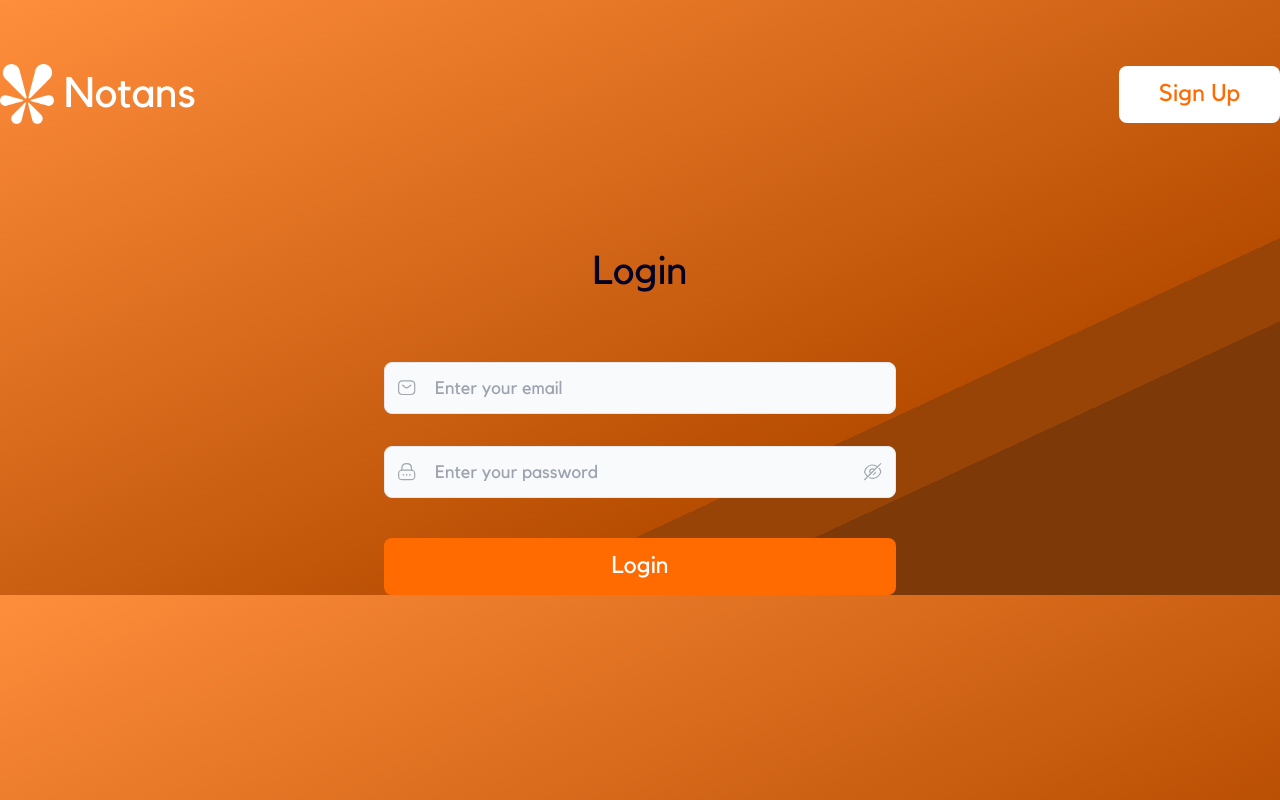
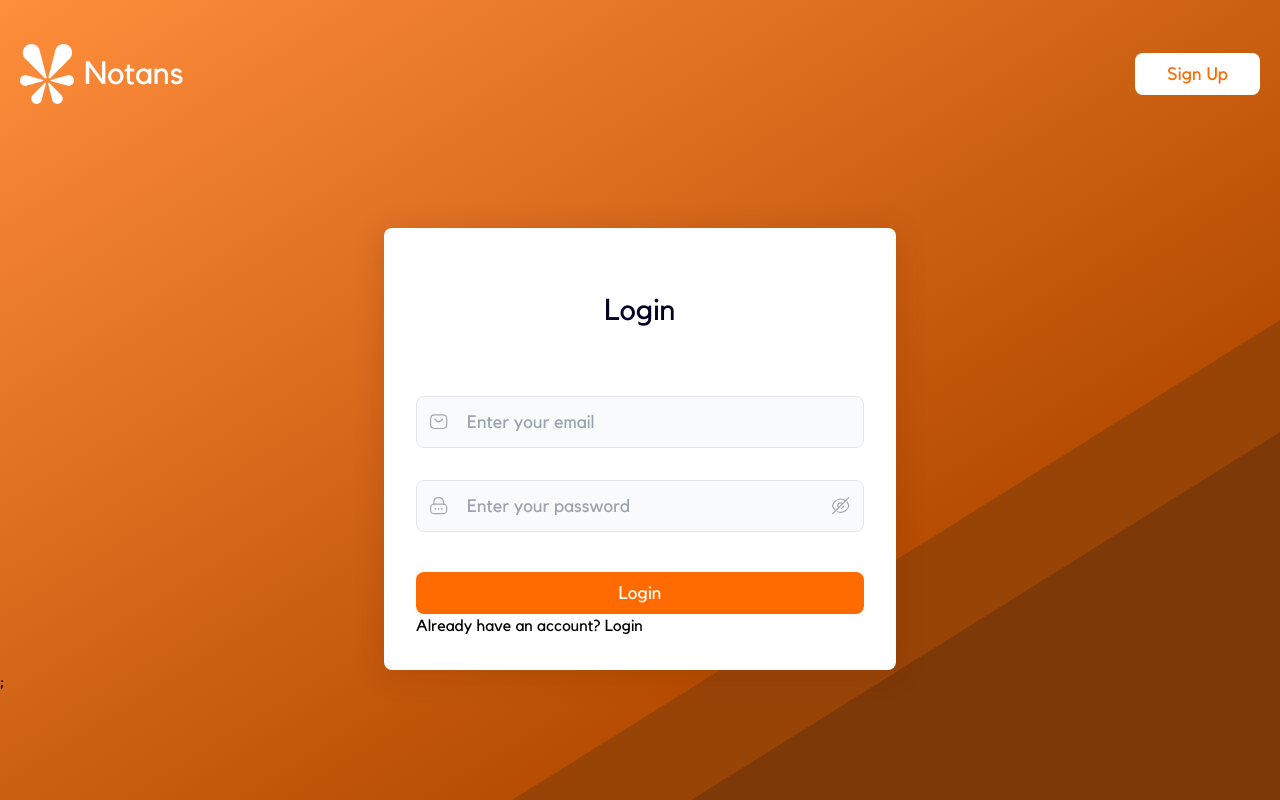
Before and after one commit to rahul-bharati/notans, a Next.js app in the folder packages/client/: page /login in a window 1280 px wide. Built offline with nearby package versions, Linux system fonts and the light colour scheme.

Commit message:
Add responsiveness for buttons and login page

```diff
--- a/packages/client/components/Button/FilledButton.tsx
+++ b/packages/client/components/Button/FilledButton.tsx
@@ -1,6 +1,15 @@
+import { MouseEventHandler } from "react";
 import styles from "./index.module.scss";
 
-const FilledButton = ({ title, type }: { title: string; type?: string }) => {
+const FilledButton = ({
+  title,
+  type,
+  onClick,
+}: {
+  title: string;
+  type?: string;
+  onClick?: MouseEventHandler;
+}) => {
   return (
     <button
       className={
@@ -8,6 +17,7 @@ const FilledButton = ({ title, type }: { title: string; type?: string }) => {
           ? `${styles["filled-button-full"]}`
           : `${styles["filled-button"]}`
       }
+      onClick={onClick}
     >
       {title}
     </button>
--- a/packages/client/components/Button/index.module.scss
+++ b/packages/client/components/Button/index.module.scss
@@ -7,6 +7,12 @@
   color: $orange;
   padding: 14px 40px;
   border-radius: 8px;
+
+  @media only screen and (min-width: 768px) {
+    font-size: 18px;
+    line-height: 22px;
+    padding: 10px 32px;
+  }
 }
 
 .filled-button-full {
@@ -16,6 +22,12 @@
   color: $white;
   padding: 14px 40px;
   border-radius: 8px;
+
+  @media only screen and (min-width: 768px) {
+    font-size: 18px;
+    line-height: 22px;
+    padding: 10px 32px;
+  }
 }
 
 .outline-button {
@@ -26,4 +38,10 @@
   padding: 14px 40px;
   border-radius: 8px;
   border: 2px solid $navy-blue;
+
+  @media only screen and (min-width: 768px) {
+    font-size: 18px;
+    line-height: 22px;
+    padding: 10px 32px;
+  }
 }
--- a/packages/client/components/Hero/index.module.scss
+++ b/packages/client/components/Hero/index.module.scss
@@ -4,13 +4,23 @@
   font-weight: 700;
   font-size: 64px;
   line-height: 76px;
+
+  @media only screen and (min-width: 768px) {
+    font-size: 44px;
+    line-height: 52px;
+  }
 }
 
 .hero-sub-head {
   font-size: 32px;
   line-height: 38px;
   margin-top: 8px;
-  color: rgba($color: $white, $alpha: .7);
+  color: rgba($color: $white, $alpha: 0.7);
+
+  @media only screen and (min-width: 768px) {
+    font-size: 22px;
+    line-height: 28px;
+  }
 }
 
 .input-container {
@@ -23,6 +33,11 @@
   justify-content: center;
   padding: 4px;
   padding-left: 32px;
+
+  @media only screen and (min-width: 768px) {
+    min-width: 480px;
+    padding-left: 24px;
+  }
 }
 
 .username-input {
@@ -36,7 +51,12 @@
   outline: none;
 
   &::placeholder {
-    color: rgba($color: $white, $alpha: .7);
+    color: rgba($color: $white, $alpha: 0.7);
+  }
+
+  @media only screen and (min-width: 768px) {
+    font-size: 18px;
+    line-height: 22px;
   }
 }
 
@@ -44,4 +64,9 @@
   font-size: 24px;
   line-height: 29px;
   color: $white;
+
+  @media only screen and (min-width: 768px) {
+    font-size: 18px;
+    line-height: 22px;
+  }
 }
--- a/packages/client/components/Hero/index.tsx
+++ b/packages/client/components/Hero/index.tsx
@@ -5,10 +5,9 @@ import Navbar from "../Navbar";
 
 const Hero: NextComponentType = () => {
   return (
-    <div className="Hero min-h-[100vh]">
-      <Navbar />
+    <div className="Hero">
       <div className="container-fluid h-full min-h-[60vh] flex items-center justify-center">
-        <div className="hero-container max-w-[970px] flex flex-col items-center h-4/5">
+        <div className="hero-container md:max-w-[680px] lg:max-w-[970px] flex flex-col items-center h-4/5">
           <h2 className={`${styles["hero-heading"]} text-white text-center`}>
             No More Copying and Pasting of Long Adresses
           </h2>
--- a/packages/client/components/Navbar/index.module.scss
+++ b/packages/client/components/Navbar/index.module.scss
@@ -5,12 +5,20 @@
   display: flex;
   align-items: center;
   justify-content: space-between;
+
+  @media only screen and (min-width: 768px) {
+    padding-top: 44px;
+  }
 }
 
 .navbar-brand {
   font-size: 42.367px;
   line-height: 51px;
   margin-left: 10px;
+
+  @media only screen and (min-width: 768px) {
+    font-size: 32px;
+  }
 }
 
 .navbar-brand-white {
@@ -24,6 +32,10 @@
 .navbar-list {
   li:not(:last-child) {
     margin-right: 64px;
+
+    @media only screen and (min-width: 768px) {
+      margin-right: 54px;
+    }
   }
 }
 
@@ -32,4 +44,9 @@
   line-height: 29px;
   text-shadow: 0px 4px 12px rgba(0, 0, 0, 0.08);
   color: $white;
+
+  @media only screen and (min-width: 768px) {
+    margin-right: 18px;
+    line-height: 24px;
+  }
 }
--- a/packages/client/components/Navbar/index.tsx
+++ b/packages/client/components/Navbar/index.tsx
@@ -10,11 +10,20 @@ import FilledButton from "../Button/FilledButton";
 import OutlineButton from "./../Button/OutlineButton";
 
 const Navbar = () => {
-  const { asPath } = useRouter();
+  const router = useRouter();
+  const { asPath } = router;
   const isHome = asPath === "/";
 
+  const goToLogin = () => {
+    router.push("/login");
+  };
+
+  const goToSignup = () => {
+    router.push("/sign-up");
+  };
+
   return (
-    <div className="container mx-auto">
+    <div className="container mx-auto px-5">
       <nav className={styles.navbar}>
         <Link href="/" passHref>
           <a className="flex items-center">
@@ -30,23 +39,23 @@ const Navbar = () => {
           {isHome && (
             <>
               <li>
-                <Link href="/" passHref>
+                <Link href="/login" passHref>
                   <a className={styles["navbar-link"]}>Login</a>
                 </Link>
               </li>
               <li>
-                <FilledButton title="Sign Up" />
+                <FilledButton title="Sign Up" onClick={goToSignup} />
               </li>
             </>
           )}
           {asPath === "/login" && (
             <li>
-              <FilledButton title="Sign Up" />
+              <FilledButton title="Sign Up" onClick={goToSignup} />
             </li>
           )}
           {asPath === "/sign-up" && (
             <li>
-              <FilledButton title="Login" />
+              <FilledButton title="Login" onClick={goToLogin} />
             </li>
           )}
         </ul>
--- a/packages/client/pages/_app.tsx
+++ b/packages/client/pages/_app.tsx
@@ -1,8 +1,14 @@
 import "../styles/globals.scss";
 import type { AppProps } from "next/app";
+import Navbar from "../components/Navbar";
 
 function MyApp({ Component, pageProps }: AppProps) {
-  return <Component {...pageProps} />;
+  return (
+    <>
+      <Navbar />
+      <Component {...pageProps} />;
+    </>
+  );
 }
 
 export default MyApp;
--- a/packages/client/pages/login/index.tsx
+++ b/packages/client/pages/login/index.tsx
@@ -7,22 +7,27 @@ import styles from "./index.module.scss";
 import EmailLogo from "../../images/email.svg";
 import PasswordLogo from "../../images/lock.svg";
 import FilledButton from "../../components/Button/FilledButton";
+import Link from "next/link";
 
 const Login: NextPage = () => {
   return (
     <div className="container-fluid">
-      <Navbar />
       <div className="container mx-auto mt-large">
+        <div className="form-container">
           <h2 className="heading__primary text-center">Login</h2>
           <div className="auth-container mx-auto">
-          <div className={`${styles["input-container"]} my-[16px]`}>
+            <div
+              className={`${styles["input-container"]} md:my-[10px] lg:my-[16px]`}
+            >
               <Input
                 type="email"
                 placeholder="Enter your email"
                 icon={EmailLogo}
               />
             </div>
-          <div className={`${styles["input-container"]} my-[16px] mb-[40px]`}>
+            <div
+              className={`${styles["input-container"]} md:my-[10px] lg:my-[16px] md:mb-[30px] lg:mb-[40px]`}
+            >
               <Input
                 type="password"
                 placeholder="Enter your password"
@@ -31,6 +36,13 @@ const Login: NextPage = () => {
             </div>
             <FilledButton title="Login" type="full" />
           </div>
+          <span className="already-text">
+            Already have an account?{" "}
+            <Link href="/login" passHref>
+              <a className="already-link">Login</a>
+            </Link>
+          </span>
+        </div>
       </div>
     </div>
   );
--- a/packages/client/styles/globals.scss
+++ b/packages/client/styles/globals.scss
@@ -24,6 +24,7 @@
 
 body {
   // background-image: url("/images/notans-bg.svg");
+  min-height: 100vh;
   background: rgb(255, 142, 60);
   background: linear-gradient(
     to bottom right,
@@ -39,6 +40,11 @@ body {
   font-size: 40px;
   line-height: 48px;
   color: #030225;
+
+  @media only screen and (min-width: 768px) {
+    font-size: 30px;
+    line-height: 38px;
+  }
 }
 
 .mt-large {
@@ -53,3 +59,12 @@ body {
   flex-direction: column;
   justify-content: center;
 }
+
+.form-container {
+  background: white;
+  max-width: 512px;
+  margin: auto;
+  padding: 64px 32px 32px 32px;
+  box-shadow: 0px 4px 30px rgba(109, 33, 0, 0.2);
+  border-radius: 8px;
+}
```
Lines whose indentation alone changed are shown as unchanged.
